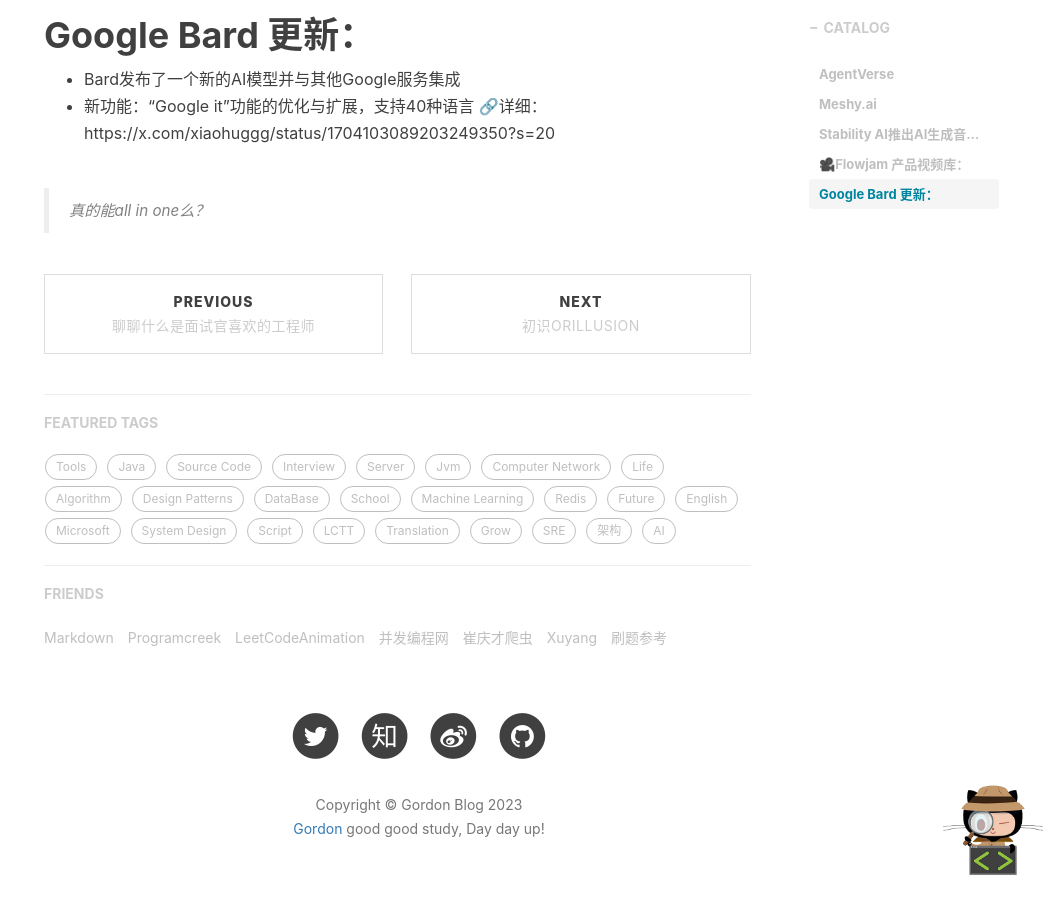
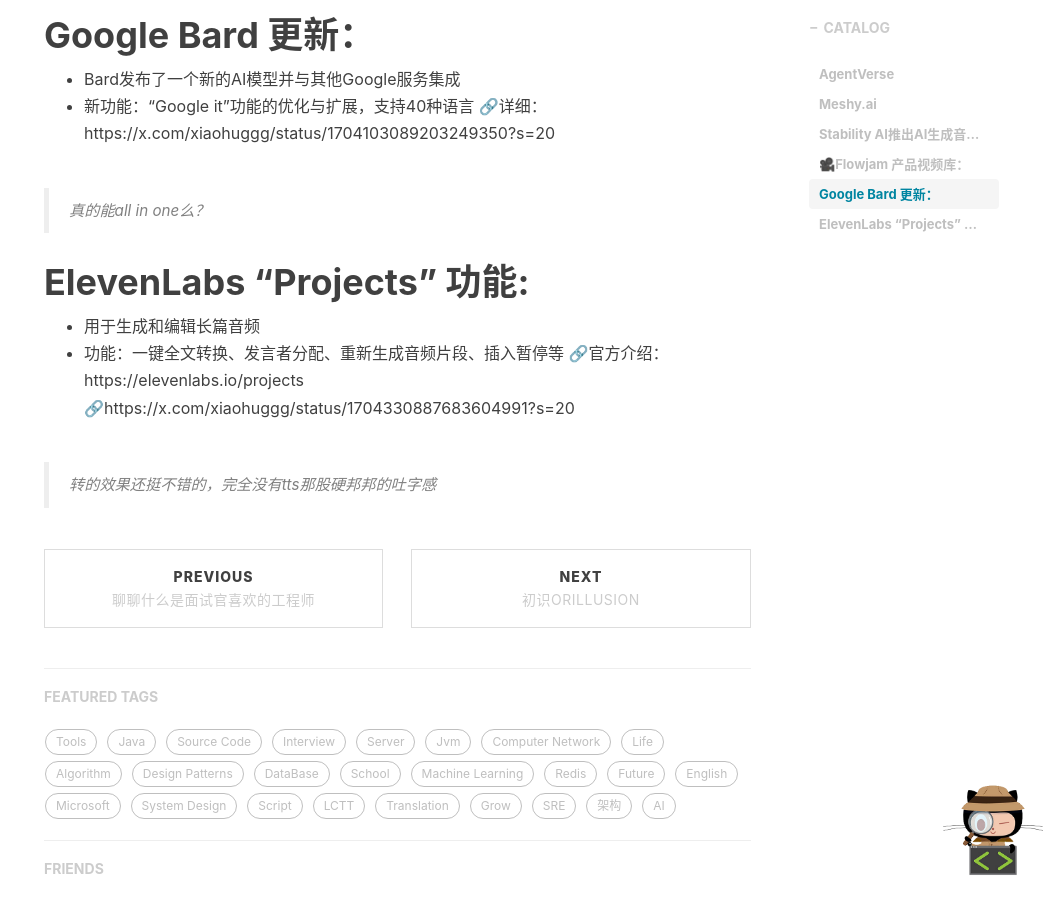
Before and after one commit to Gordon-Deng/Gordon-Deng.github.io, a Jekyll site: the page built from _posts/2023-09-12-ai学徒日记.markdown, in a window 1280 px wide and 900 px high, scrolled down 1638 px. Shown: the whole window, without its empty margins (221-1280 px from the left). Built offline with Jekyll 4.4.1, drawn with Linux system fonts in a browser that asks for light colours; nearby versions of some CDN libraries; comment, search, counter and statistics services are not loaded.

Commit message:
Update 2023-09-12-ai学徒日记.markdown

```diff
--- a/_posts/2023-09-12-ai学徒日记.markdown
+++ b/_posts/2023-09-12-ai学徒日记.markdown
@@ -48,3 +48,12 @@
 🔗详细：https://x.com/xiaohuggg/status/1704103089203249350?s=20
 
 > 真的能all in one么？
+
+
+# ElevenLabs "Projects" 功能:
+- 用于生成和编辑长篇音频
+- 功能：一键全文转换、发言者分配、重新生成音频片段、插入暂停等
+🔗官方介绍：https://elevenlabs.io/projects
+🔗https://x.com/xiaohuggg/status/1704330887683604991?s=20
+
+> 转的效果还挺不错的，完全没有tts那股硬邦邦的吐字感
```
